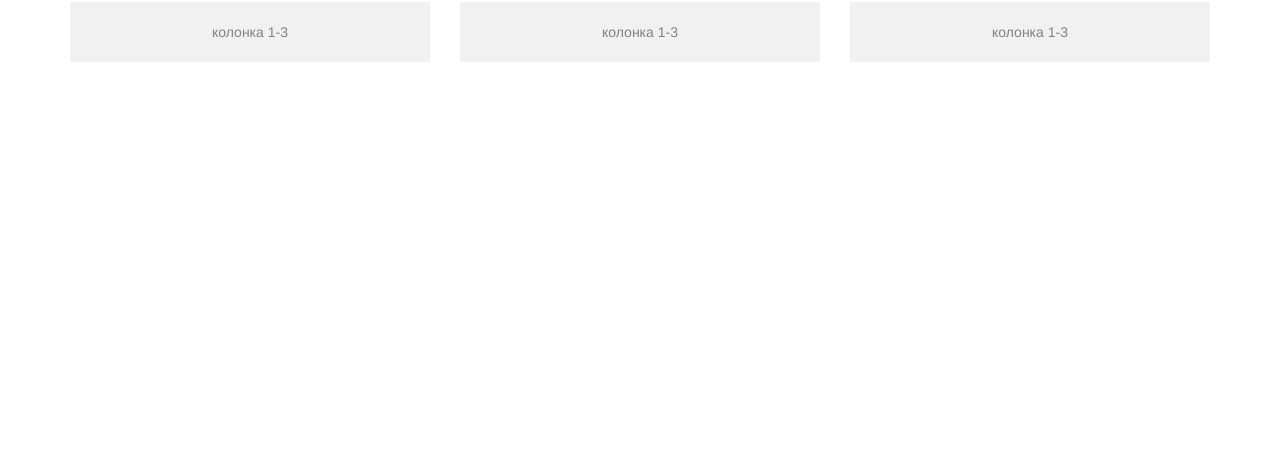
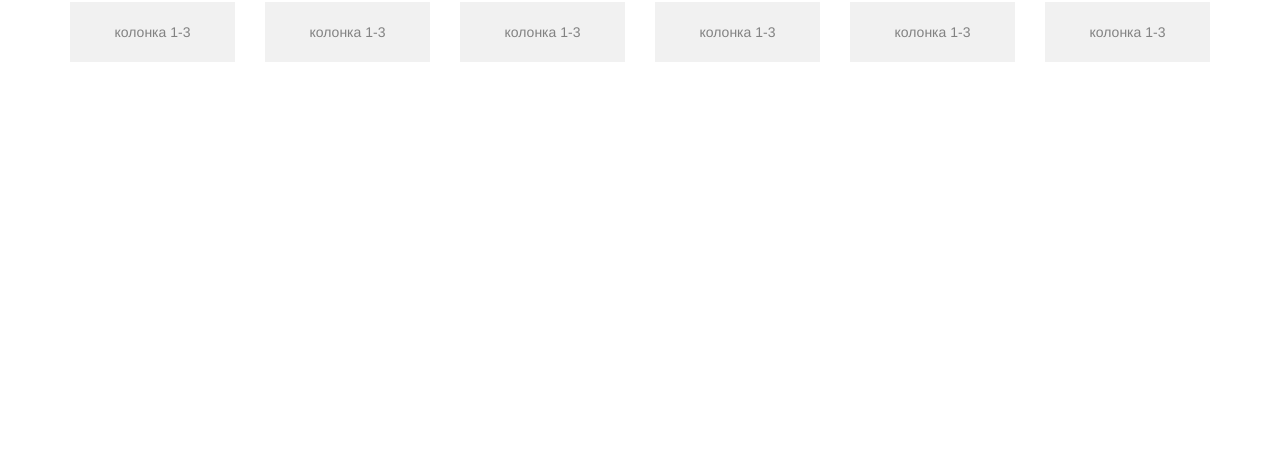
Before and after one commit to edytor49/test-proekt, a plain HTML site: page index.html in a window 1280 px wide. Shown: the part 341-800 px from the top of the page. Drawn offline with nearby package versions, Linux system fonts and the light colour scheme.

Commit message:
разделил строку на 6-ть колонок
Ну что а теперь посмотрим как нам решить конфликт кода, ведь в мастере в
обновлении строка имеет 4-ре колонки, а в dev 6-сть.

```diff
--- a/index.html
+++ b/index.html
@@ -24,17 +24,32 @@
   </div>
   <h2>Данный заголовок есть только в мастер ветке</h2>
   <div class="row">
-    <div class="col-sm-4">
+    <div class="col-sm-2">
       <div class="column">
         колонка 1-3
       </div>
     </div>
-    <div class="col-sm-4">
+    <div class="col-sm-2">
       <div class="column">
         колонка 1-3
       </div>
     </div>
-    <div class="col-sm-4">
+    <div class="col-sm-2">
+      <div class="column">
+        колонка 1-3
+      </div>
+    </div>
+    <div class="col-sm-2">
+      <div class="column">
+        колонка 1-3
+      </div>
+    </div>
+    <div class="col-sm-2">
+      <div class="column">
+        колонка 1-3
+      </div>
+    </div>
+    <div class="col-sm-2">
       <div class="column">
         колонка 1-3
       </div>
```
